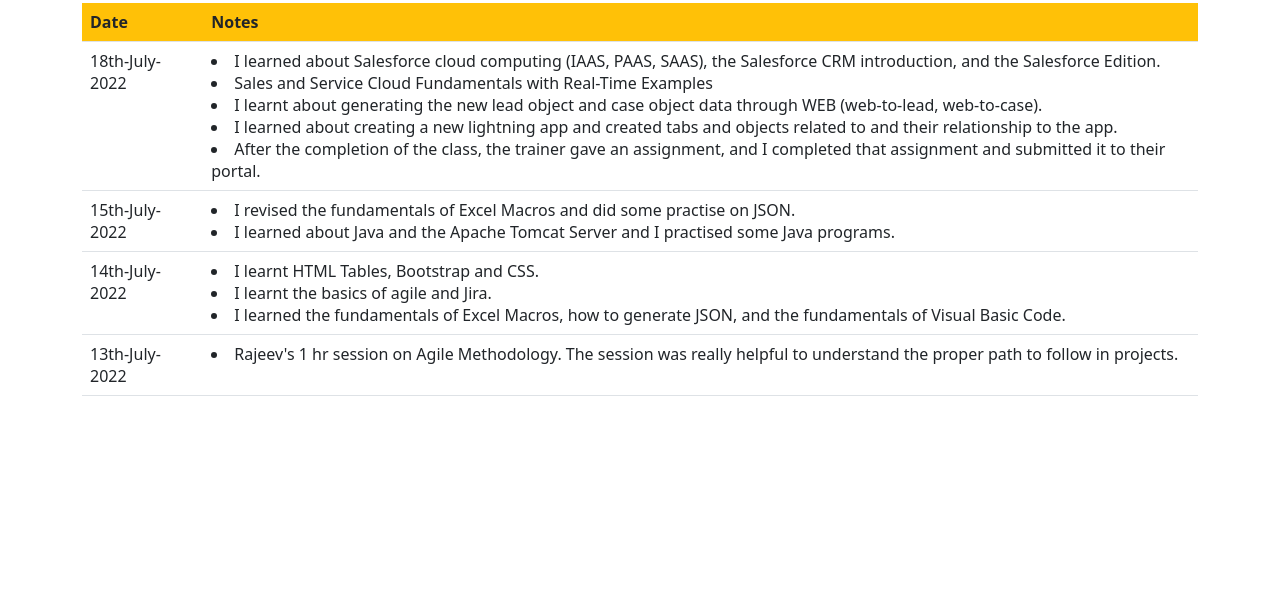
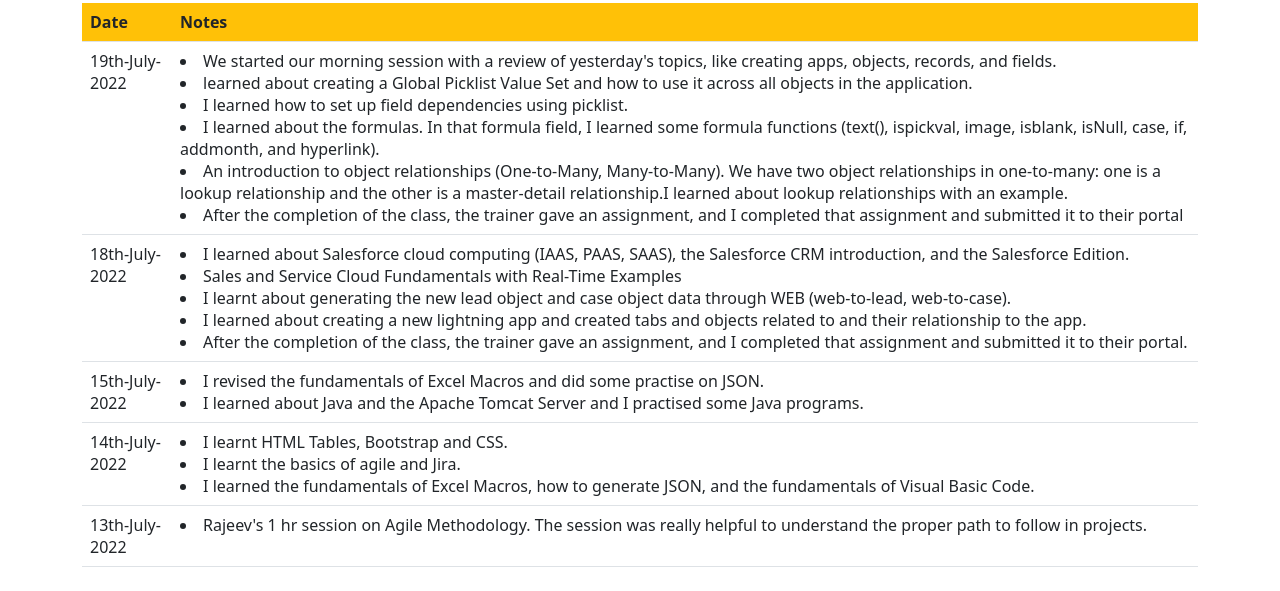
Before and after one commit to Ajit1-mrk/Ajit1-mrk.github.io, a plain HTML site: page Ajit_journal.html in a window 1280 px wide. Shown: the part 53-644 px from the top of the page. Drawn offline with nearby package versions, Linux system fonts and the light colour scheme; a script that the page names is missing.

Commit message:
19th july

```diff
--- a/Ajit_journal.html
+++ b/Ajit_journal.html
@@ -17,6 +17,19 @@
 				</tr>
 			</thead>
 			<tbody>
+
+				<tr>
+					<td>19th-July-2022</td>
+					<td>
+						<li>We started our morning session with a review of yesterday's topics, like creating apps, objects, records, and fields.</li>
+						<li>learned about creating a Global Picklist Value Set and how to use it across all objects in the application.</li>
+						<li>I learned how to set up field dependencies using picklist.</li>
+						<li>I learned about the formulas. In that formula field, I learned some formula functions (text(), ispickval, image, isblank, isNull, case, if, addmonth, and hyperlink).</li>
+						<li>An introduction to object relationships (One-to-Many, Many-to-Many). We have two object relationships in one-to-many: one is a lookup relationship and the other is a master-detail relationship.I learned about lookup relationships with an example.</li>
+						<li>After the completion of the class, the trainer gave an assignment, and I completed that assignment and submitted it to their portal</li>
+					</td>
+				</tr>
+
 
 				<tr>
 					<td>18th-July-2022</td>
```
